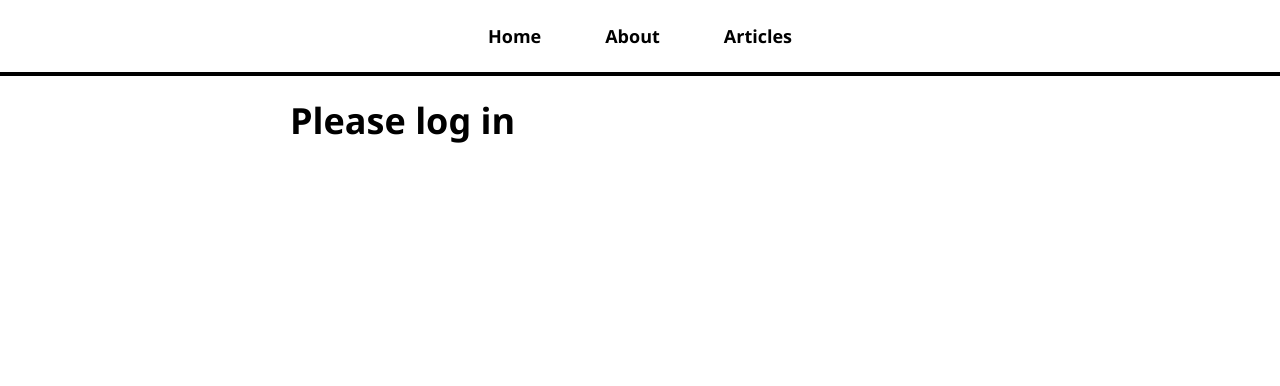
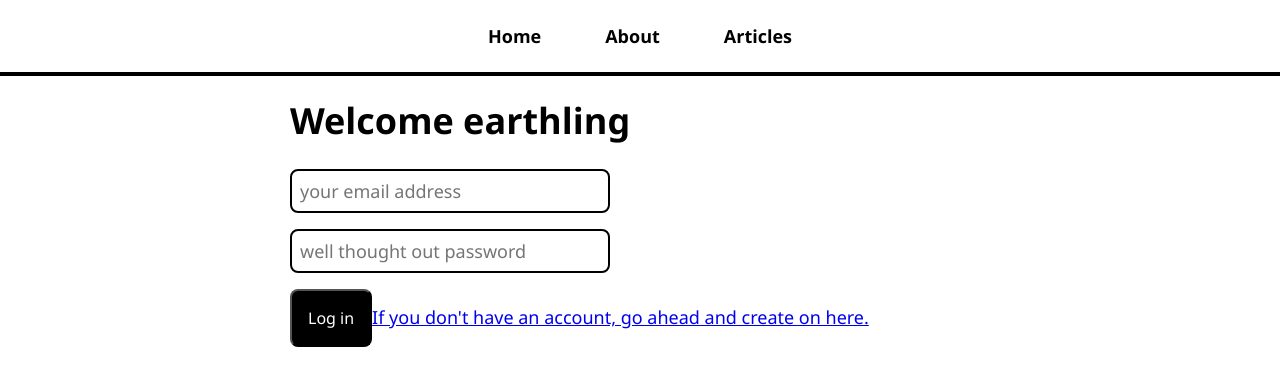
Before and after one commit to dianakaal/coding-practice-2024, a React (Create React App) app in the folder frontend/: page /login in a window 1280 px wide. Shown: the top 386 px of the page. Built offline with nearby package versions, Linux system fonts and the light colour scheme.

Commit message:
Setup login

```diff
--- a/frontend/src/pages/LoginPage.js
+++ b/frontend/src/pages/LoginPage.js
@@ -1,6 +1,29 @@
+import { useState } from 'react'
+import { Link} from 'react-router-dom'
+
 const LoginPage = () => {
+    const [email, setEmail] = useState('')
+    const [password, setPassword] = useState('')
+    const [error, setError] = useState('')
+
     return (
-        <h1>Please log in</h1>
+        <>
+        <h1>Welcome earthling</h1>
+        {error && <p className="error">{error}</p>}
+        <input
+           placeholder="your email address"
+           value={email}
+           onChange={e => setEmail(e.target.value)}
+        />
+        <input
+            type="password"
+            placeholder="well thought out password"
+            value={email}
+            onChange={e => setPassword(e.target.value)}
+        />
+        <button>Log in</button>
+        <Link to="/create-account">If you don't have an account, go ahead and create on here.</Link>
+        </>
     )
 }
 
```
